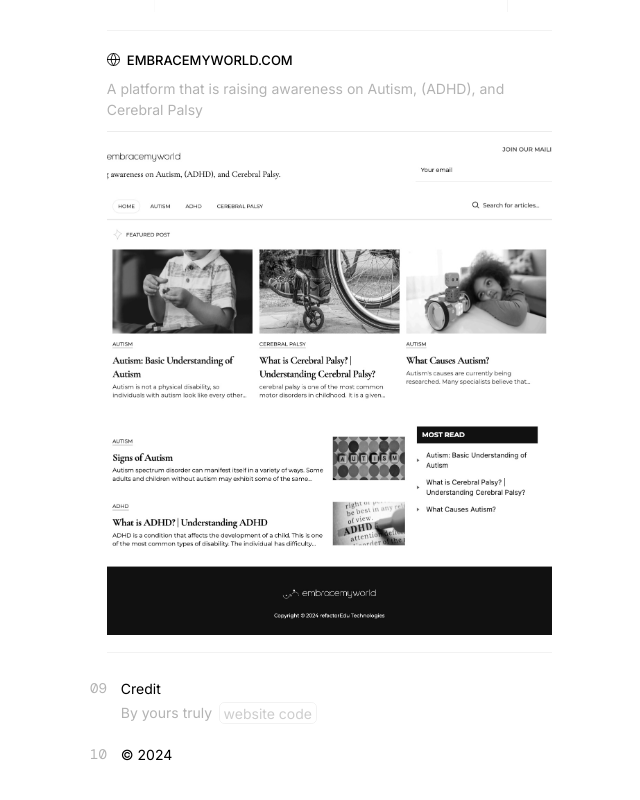
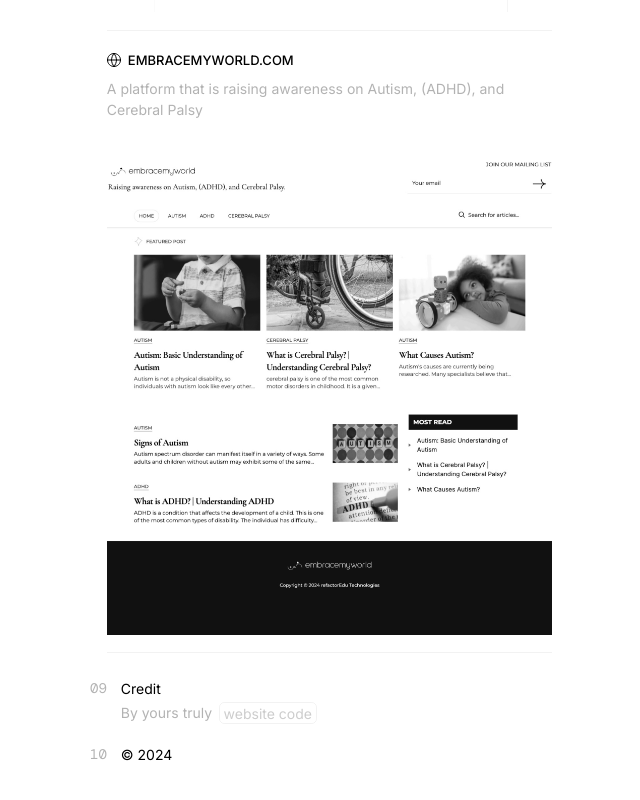
Before and after one commit to calebareeveso/calebareeveso.com, a Next.js app: page / in a window 1280 px wide. Shown: the part 2857-3657 px from the top of the page, without its empty margins (326-966 px from the left). Built offline with nearby package versions, Linux system fonts and the light colour scheme; a web font is replaced by a local one.

Commit message:
fix: design

```diff
--- a/components/projects/card.js
+++ b/components/projects/card.js
@@ -11,7 +11,7 @@ export default function Cards(props) {
             href={props.projectURL}
             target={"_blank"}
             style={{ opacity: 1 }}
-            className="flex items-center space-x-2 sm:text-[13px] text-[12px] xs:text-[12px]"
+            className="flex items-center space-x-2 sm:text-[13px] text-[13px] xs:text-[12px]"
           >
             <span>
               <svg
@@ -20,6 +20,7 @@ export default function Cards(props) {
                 viewBox="0 0 14 14"
                 fill="none"
                 xmlns="http://www.w3.org/2000/svg"
+                className="w-4 h-4"
               >
                 <path
                   d="M7 13.5C8.72391 13.5 10.3772 12.8152 11.5962 11.5962C12.8152 10.3772 13.5 8.72391 13.5 7M7 13.5C5.27609 13.5 3.62279 12.8152 2.40381 11.5962C1.18482 10.3772 0.5 8.72391 0.5 7M7 13.5C8.50168 11.6533 9.3772 9.37699 9.5 7C9.3772 4.62301 8.50168 2.34665 7 0.5M7 13.5C5.49832 11.6533 4.6228 9.37699 4.5 7C4.6228 4.62301 5.49832 2.34665 7 0.5M13.5 7C13.5 5.27609 12.8152 3.62279 11.5962 2.40381C10.3772 1.18482 8.72391 0.5 7 0.5M13.5 7H0.5M7 0.5C5.27609 0.5 3.62279 1.18482 2.40381 2.40381C1.18482 3.62279 0.5 5.27609 0.5 7"
@@ -33,7 +34,7 @@ export default function Cards(props) {
               {props.projectName}
             </span>
           </Link>
-          <p className="sm:text-base text-secondary text-[12px] xs:text-sm ">
+          <p className="sm:text-base text-secondary text-[12.5px] xs:text-sm ">
             {props.projectInfo}
           </p>
           {/* Card Image */}
--- a/components/projects/index.js
+++ b/components/projects/index.js
@@ -28,7 +28,7 @@ export default function Index(props) {
       name: "EMBRACEMYWORLD.COM",
       URL: "https://www.embracemyworld.com",
       info: "A platform that is raising awareness on Autism, (ADHD), and Cerebral Palsy",
-      ImageSource: "/static/images/embracemyworld.jpeg",
+      ImageSource: "/static/images/embracemyworld.png",
     },
     // {
     //   name: "SNITCHAFRICA.COM",
```
Also changed, not shown: public/static/images/embracemyworld.jpeg, public/static/images/embracemyworld.png.
